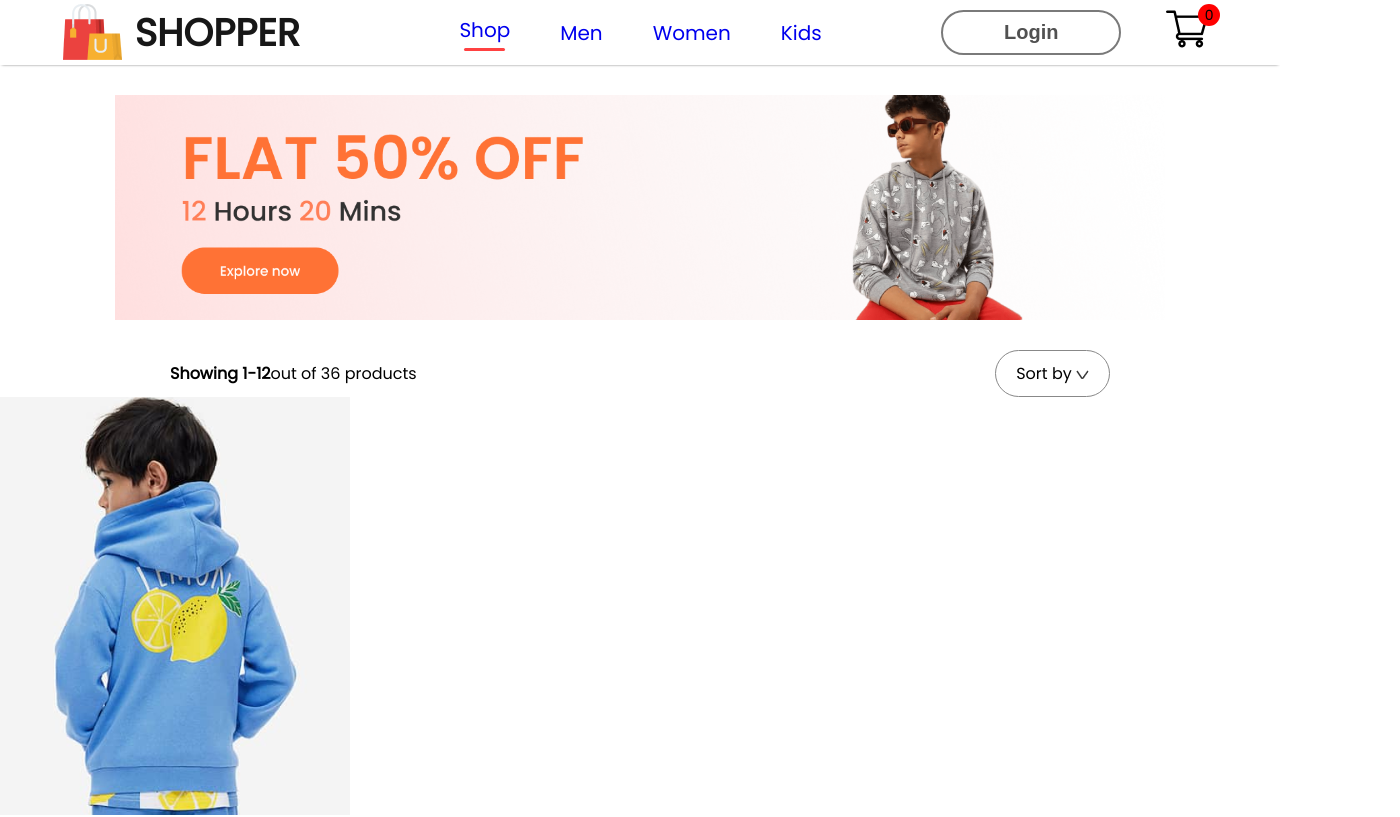
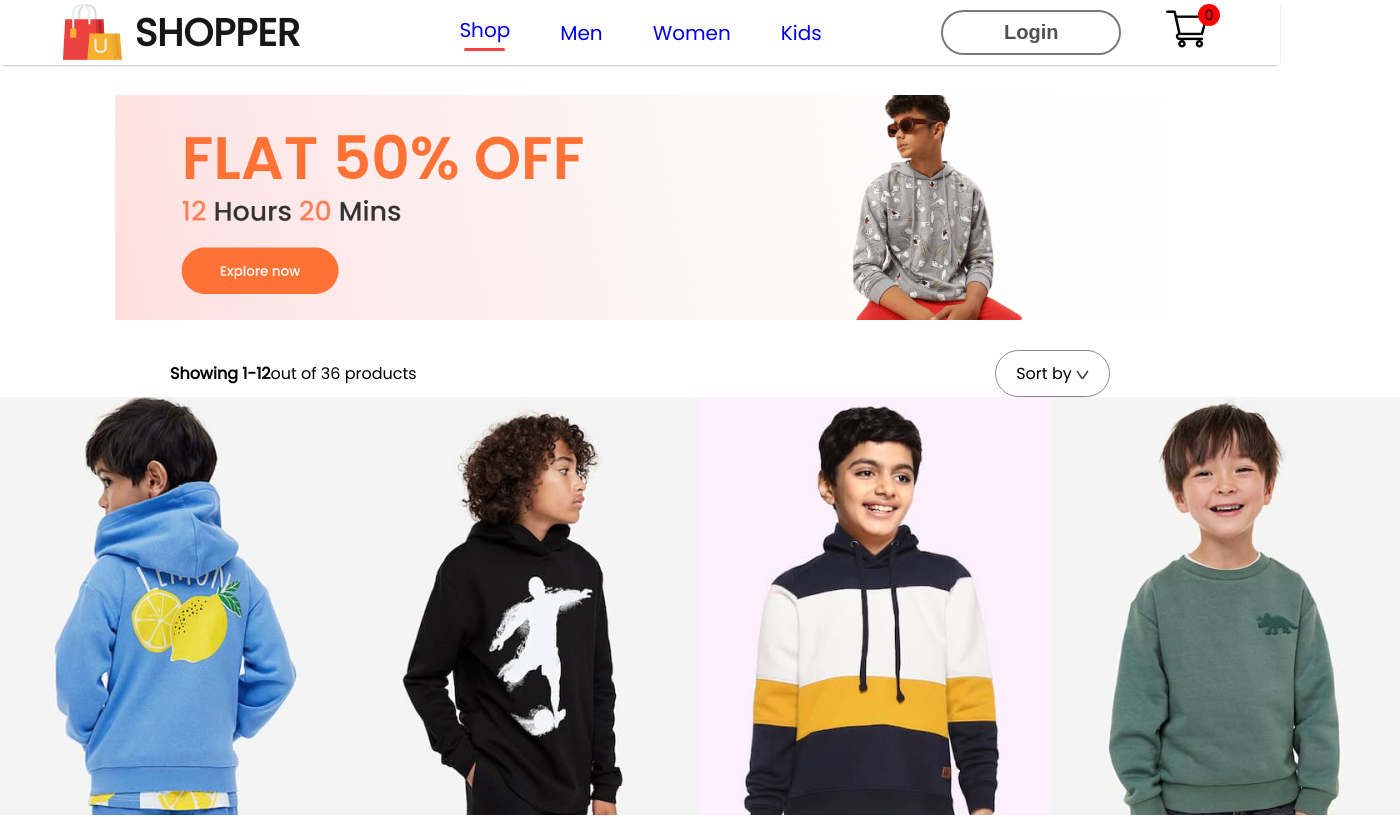
Before and after one commit to mohitdhanorkar/E-Commerce, a React (Create React App) app in the folder e-commerce/: page /kids in a window 1280 px wide. Shown: the top 817 px of the page, 1400 px wide, since content can reach past the window. Built offline with nearby package versions, Linux system fonts and the light colour scheme.

Commit message:
apply styling on products

```diff
--- a/e-commerce/src/Pages/CSS/ShopCategory.css
+++ b/e-commerce/src/Pages/CSS/ShopCategory.css
@@ -17,3 +17,8 @@
 .shopcategory-indexSort p span{
     font-weight: 600;
 }
+.shopcategory-products{
+    display: grid;
+    grid-template-columns: 1fr 1fr 1fr 1fr;
+    row-gap: 80px;
+}
```
